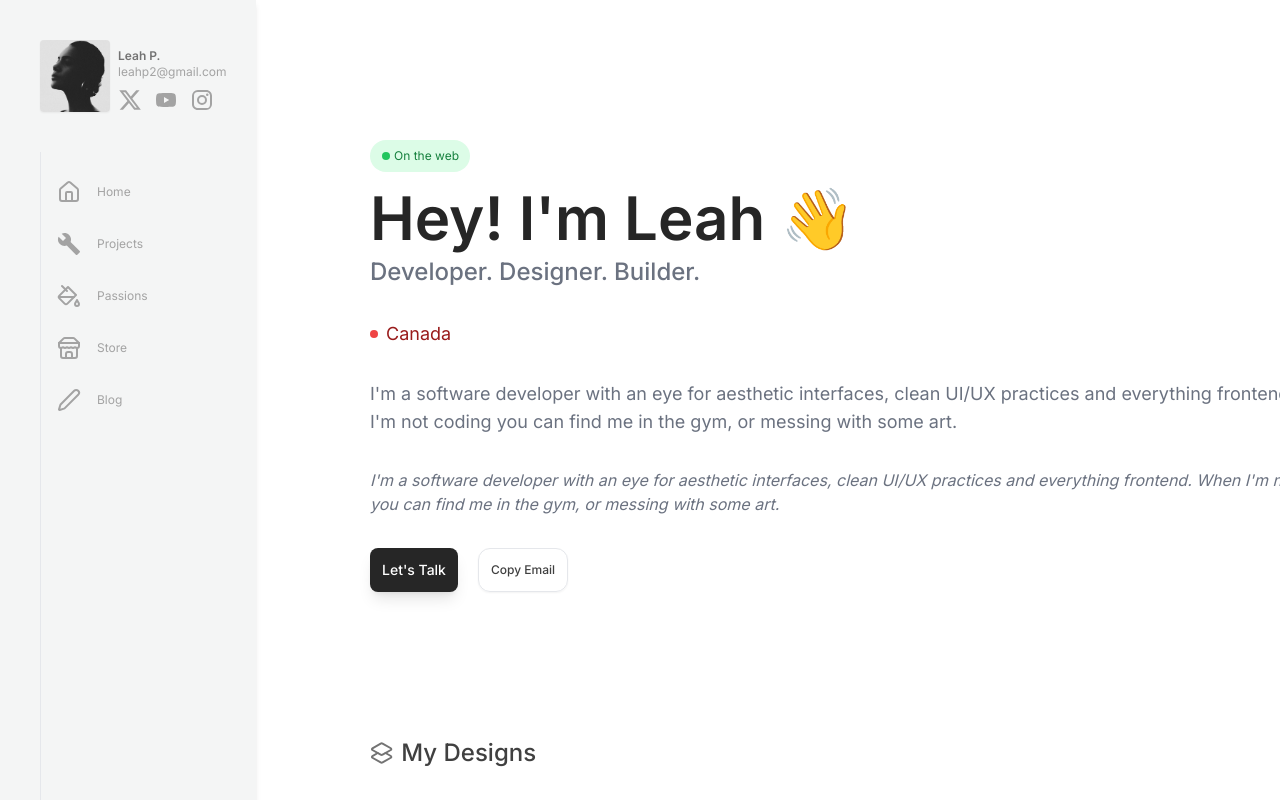
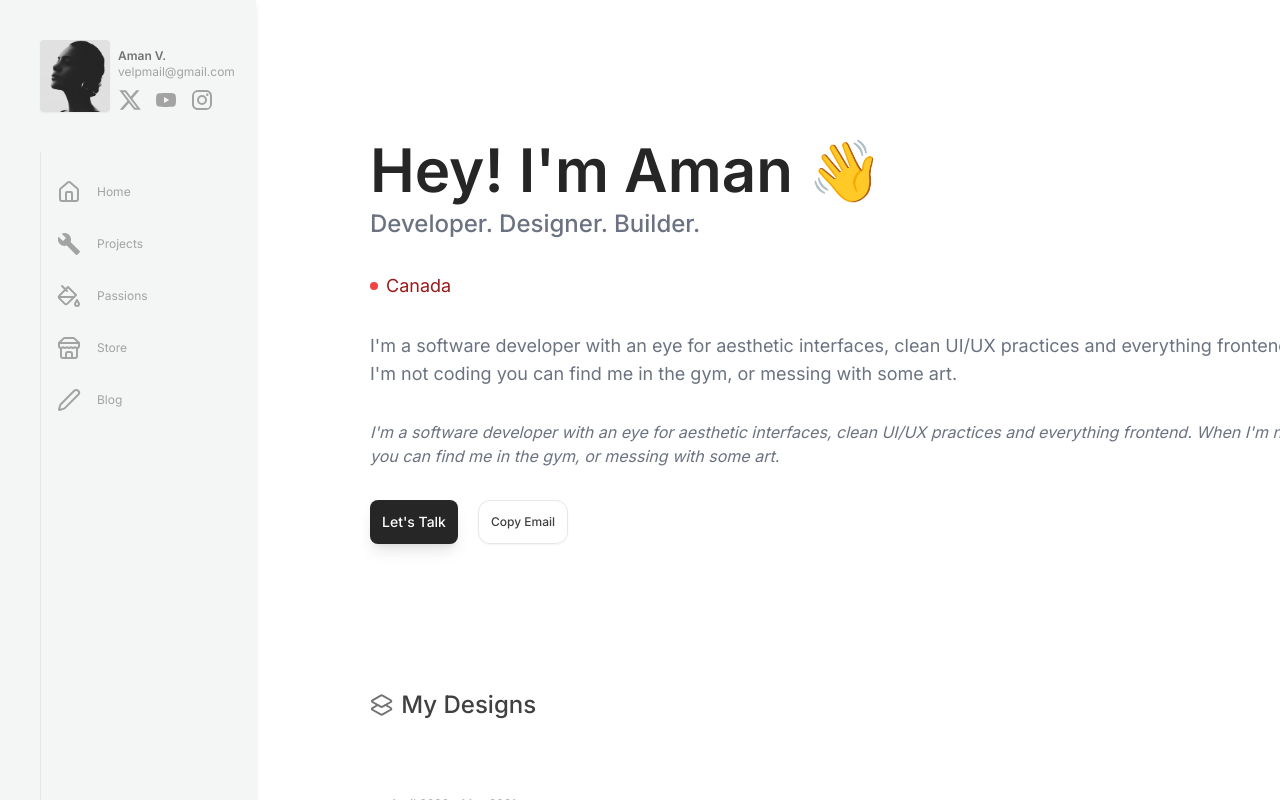
Before and after one commit to VelpCode/easydash, a Next.js app: page / in a window 1280 px wide. Shown: the top 800 px of the page. Built offline with nearby package versions, Linux system fonts and the light colour scheme.

Commit message:
pushname

```diff
--- a/app/blog/page.tsx
+++ b/app/blog/page.tsx
@@ -79,7 +79,6 @@ const Blogpage = () => {
                     <h2 className="text-xl font-medium mt-4">{blog.title}</h2>
                     <p className="text-sm mt-2">{blog.desc}</p>
                     <div className="bg-neutral-800 shadow-md py-3 mt-5 w-full align-middle items-center flex place-content-center rounded text-sm font-medium text-white">Read Post</div>
-
                 </div>
 
             ))}
--- a/app/components/HeroSection.tsx
+++ b/app/components/HeroSection.tsx
@@ -16,7 +16,6 @@ const HeroSection = () => {
     <div>
       <div>
         <div>
-          <Web />
           <div>
             <h1 className="text-6xl font-semibold mb-2 text-neutral-800">
               Hey! I'm {INFO.name.firstname} 👋
--- a/app/userDetails/user.tsx
+++ b/app/userDetails/user.tsx
@@ -14,9 +14,9 @@ const INFO = {
 
 	name: {
 
-        person: "Leah P.",
-        firstname: "Leah",
-        email: "leahp2@gmail.com",
+        person: "Aman V.",
+        firstname: "Aman",
+        email: "velpmail@gmail.com",
         profilepic: <Image src = "/Leah.png" alt="Leah" height={70} width={70} className="rounded shadow-sm"/>
     }
 };
```
